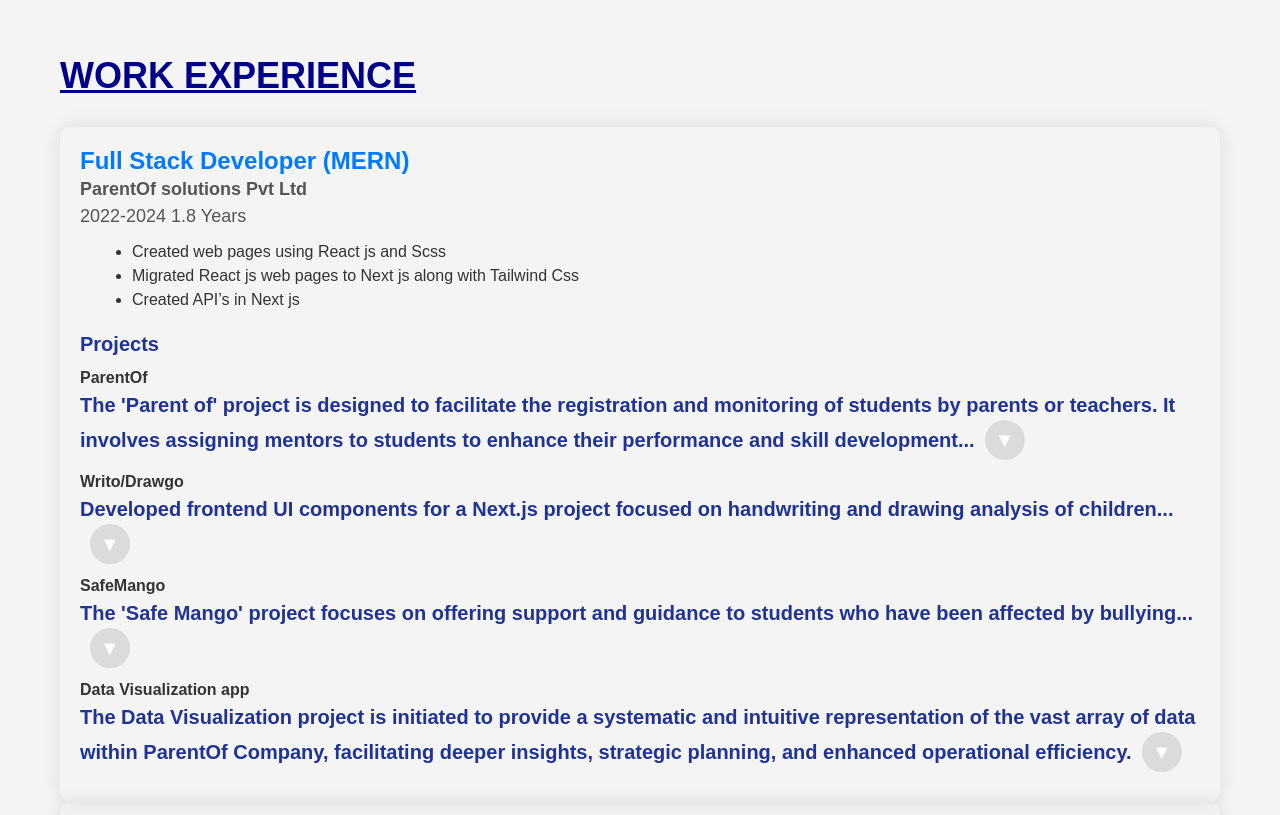
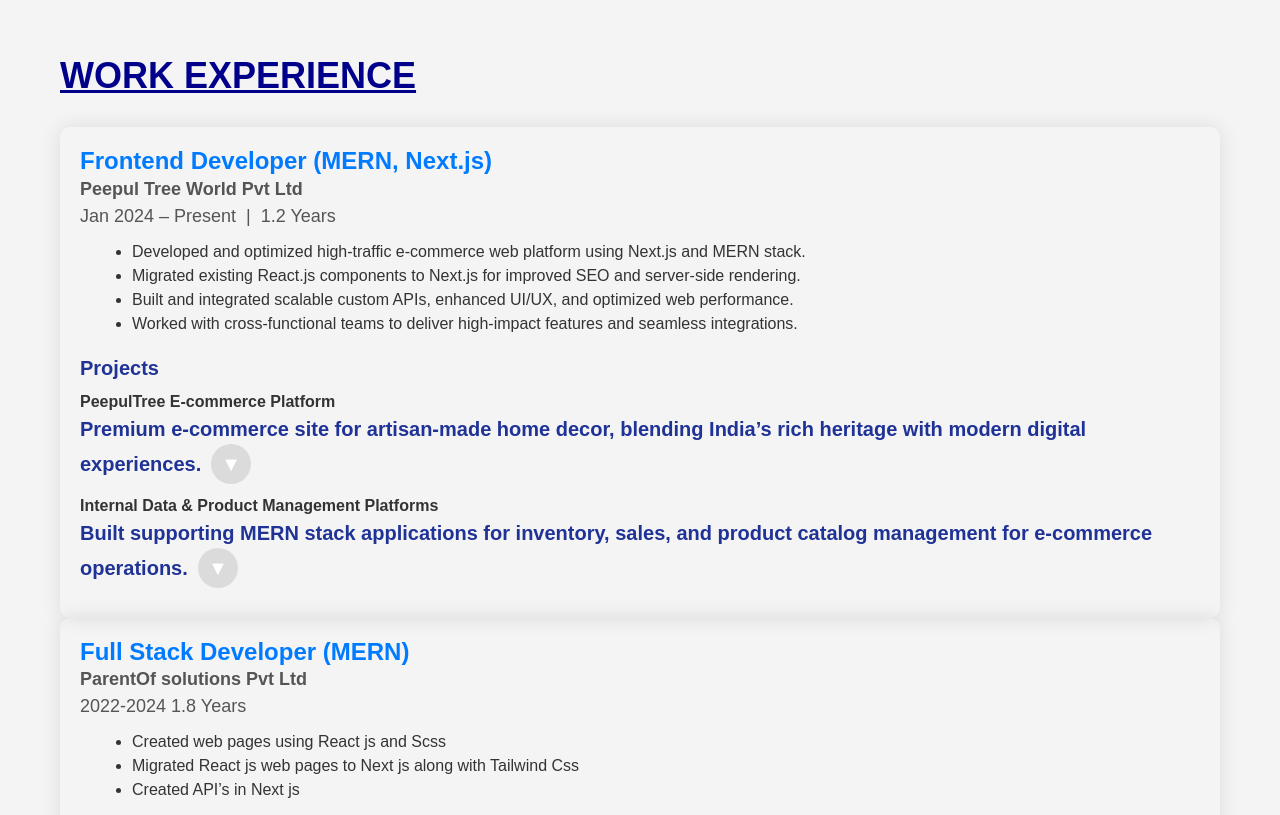
Before and after one commit to sanchitha1336/portfolio, a React (Create React App) app: page / in a window 1280 px wide. Shown: the part 1320-2135 px from the top of the page. Built offline with nearby package versions, Linux system fonts and the light colour scheme.

Commit message:
Update App.tsx
update work expirence

```diff
--- a/src/App.tsx
+++ b/src/App.tsx
@@ -84,7 +84,7 @@ function Portfolio() {
                     <img src="/IMG_20240411_114448.jpg" alt="Sanchitha S" className="profile-image" />
                     <h2 className="p-section-title">Profile</h2>
                     <p className="p-section-content">
-                        Passionate and experienced Full Stack Developer with a strong background in MERN stack and Next.js. With over 2.8 years of hands-on experience in designing, developing, and deploying scalable web applications, I excel in both frontend and backend development. Committed to producing high-quality code, optimizing performance, and creating user-friendly interfaces, I thrive in fast-paced environments and enjoy tackling new challenges.
+                        Passionate and experienced Full Stack Developer with a strong background in MERN stack and Next.js. With over 4.3 years of hands-on experience in designing, developing, and deploying scalable web applications, I excel in both frontend and backend development. Committed to producing high-quality code, optimizing performance, and creating user-friendly interfaces, I thrive in fast-paced environments and enjoy tackling new challenges.
                     </p>
                 </div>
             </section>
@@ -132,6 +132,60 @@ function Portfolio() {
 
             <section id="experience" className="container main-section">
                 <h2 className="w-section-title">Work Experience</h2>
+                <div className="job">
+    <h3 className="job-title">Frontend Developer (MERN, Next.js)</h3>
+    <p className="job-company">
+        <strong>Peepul Tree World Pvt Ltd</strong><br />
+        Jan 2024 – Present&nbsp;&nbsp;|&nbsp;&nbsp;1.2 Years
+    </p>
+    <ul className="job-list">
+        <li>Developed and optimized high-traffic e-commerce web platform using Next.js and MERN stack.</li>
+        <li>Migrated existing React.js components to Next.js for improved SEO and server-side rendering.</li>
+        <li>Built and integrated scalable custom APIs, enhanced UI/UX, and optimized web performance.</li>
+        <li>Worked with cross-functional teams to deliver high-impact features and seamless integrations.</li>
+    </ul>
+    <div>
+        <h4 className="job-section-title">Projects</h4>
+        {[
+            {
+                title: "PeepulTree E-commerce Platform",
+                description: "Premium e-commerce site for artisan-made home decor, blending India’s rich heritage with modern digital experiences.",
+                details: [
+                    "Developed end-to-end e-commerce website with full product, order, and inventory management.",
+                    "Migrated legacy codebase to Next.js for faster load times and better SEO.",
+                    "Integrated Shopify (headless architecture) and customized Sanity CMS for dynamic content management.",
+                    "Implemented Algolia-powered search for instant and personalized product discovery.",
+                    "Integrated loyalty program features to drive user retention and rewards.",
+                    "Optimized website performance, Core Web Vitals, and security best practices.",
+                    <a href="https://www.peepultree.world" target="_blank" rel="noopener noreferrer">Visit Project</a>
+                ]
+            },
+            {
+                title: "Internal Data & Product Management Platforms",
+                description: "Built supporting MERN stack applications for inventory, sales, and product catalog management for e-commerce operations.",
+                details: [
+                    "Developed dashboard tools for admins and staff to manage inventory, product listings, and order fulfillment.",
+                    "Ensured integration with e-commerce storefront for real-time updates and streamlined business workflows."
+                ]
+            }
+        ].map((project, index) => (
+            <div key={index}>
+                <strong style={{ color: "#333", marginBottom: "8px" }}>{project.title}</strong><br />
+                <p className="job-section-title" onClick={() => toggleDropdown(`pt-dropdown${index}`)}>
+                    {project.description}
+                    <div className={`drop-icon ${dropdownOpen[`pt-dropdown${index}`] ? 'rotate' : ''}`}>▼</div>
+                </p>
+                {dropdownOpen[`pt-dropdown${index}`] && (
+                    <div className="project-dropdown">
+                        {project.details.map((detail, detailIndex) => (
+                            <p key={detailIndex}>{detail}</p>
+                        ))}
+                    </div>
+                )}
+            </div>
+        ))}
+    </div>
+</div>
                 <div className="job">
                     <h3 className="job-title">Full Stack Developer (MERN)</h3>
                     <p className="job-company"><strong>ParentOf solutions Pvt Ltd</strong><br />2022-2024  1.8 Years</p>
```
